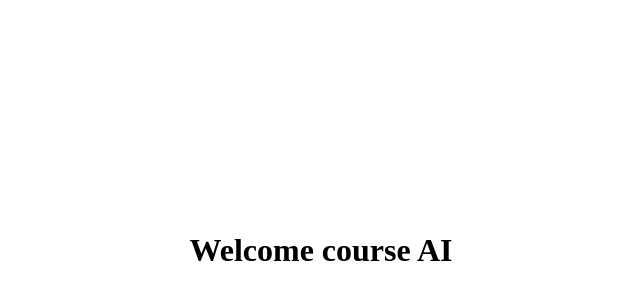
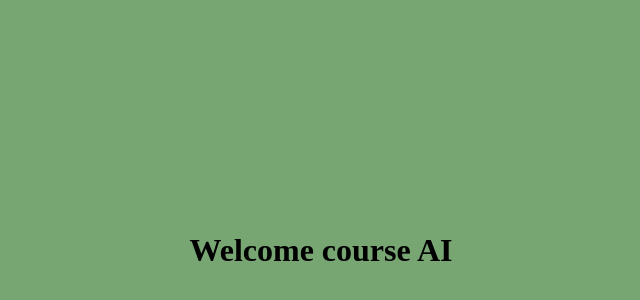
Before and after one commit to ArthurStarks/IABusinessAgent, a plain HTML site: page index.html in a window 1280 px wide. Shown: the part 42-342 px from the top of the page, without its empty margins (319-959 px from the left). Drawn offline with Linux system fonts and the light colour scheme.

Commit message:
modification des couleurs de fond

```diff
--- a/index.html
+++ b/index.html
@@ -8,7 +8,7 @@
         <meta name="viewport" content="width=device-width, initial-scale=1">
         <link rel="stylesheet" href="">
     </head>
-    <body style = "background-color : #FFFFFF ">
+    <body style = "background-color : #77a673 ">
         <h1 style = "padding-top:20%; padding-bottom : 20%; text-align : center; "> Welcome course AI </h1>
         <script src="" async defer></script>
     </body>
```
